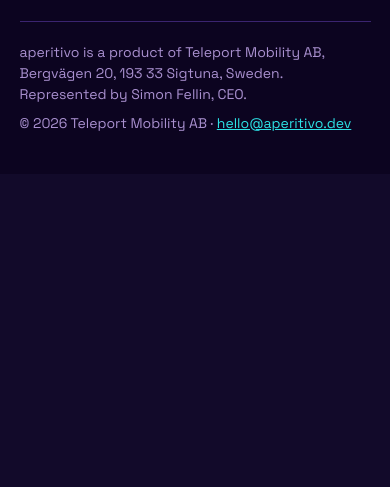
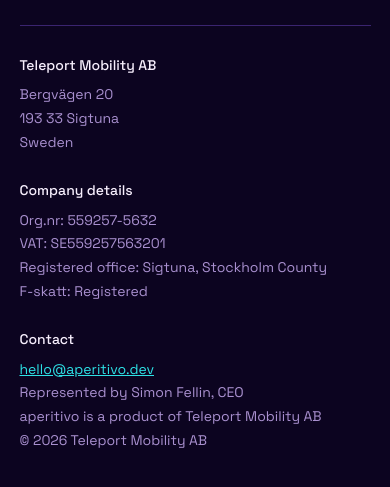
Before and after one commit to simonfellin-tm/aperitivo.dev, a plain HTML site: page index.html in a window 390 px wide. Shown: the part 11235-11722 px from the top of the page. Before the commit the page ends 11409 px from the top, so only its background shows below. Drawn offline with Linux system fonts and the light colour scheme.

Commit message:
Footer: full Teleport Mobility company details

```diff
--- a/index.html
+++ b/index.html
@@ -328,9 +328,10 @@ a{color:#2de2e6}a:hover{color:#ff3ea5}
 <span class="mono" style="font-size: 20px; color: #a990cf">Built in Sweden</span>
 <nav aria-label="Footer" style="display: flex; gap: 20px; flex-wrap: wrap"><a href="#how" style="padding: 10px 0">How it works</a><a href="#factory" style="padding: 10px 0">The factory</a><a href="#contact" style="padding: 10px 0">Contact</a></nav>
 </div>
-<div class="wrap" style="margin-top: 24px; padding-top: 20px; border-top: 1px solid #3b2470; display: flex; flex-wrap: wrap; justify-content: space-between; gap: 8px 24px; font-size: 14px; line-height: 1.5; color: #a990cf">
-<span>aperitivo is a product of Teleport Mobility AB, Bergvägen 20, 193 33 Sigtuna, Sweden. Represented by Simon Fellin, CEO.</span>
-<span>© 2026 Teleport Mobility AB · <a href="mailto:hello@aperitivo.dev">hello@aperitivo.dev</a></span>
+<div class="wrap" style="margin-top: 28px; padding-top: 28px; border-top: 1px solid #3b2470; display: grid; grid-template-columns: repeat(auto-fit, minmax(220px, 1fr)); gap: 24px 32px; font-size: 14px; line-height: 1.7; color: #a990cf">
+<div><strong style="display: block; color: #f6eefc; font-weight: 500; margin-bottom: 6px">Teleport Mobility AB</strong>Bergvägen 20<br>193 33 Sigtuna<br>Sweden</div>
+<div><strong style="display: block; color: #f6eefc; font-weight: 500; margin-bottom: 6px">Company details</strong>Org.nr: 559257-5632<br>VAT: SE559257563201<br>Registered office: Sigtuna, Stockholm County<br>F-skatt: Registered</div>
+<div><strong style="display: block; color: #f6eefc; font-weight: 500; margin-bottom: 6px">Contact</strong><a href="mailto:hello@aperitivo.dev">hello@aperitivo.dev</a><br>Represented by Simon Fellin, CEO<br>aperitivo is a product of Teleport Mobility AB<br>© 2026 Teleport Mobility AB</div>
 </div>
 </footer>
 
```
